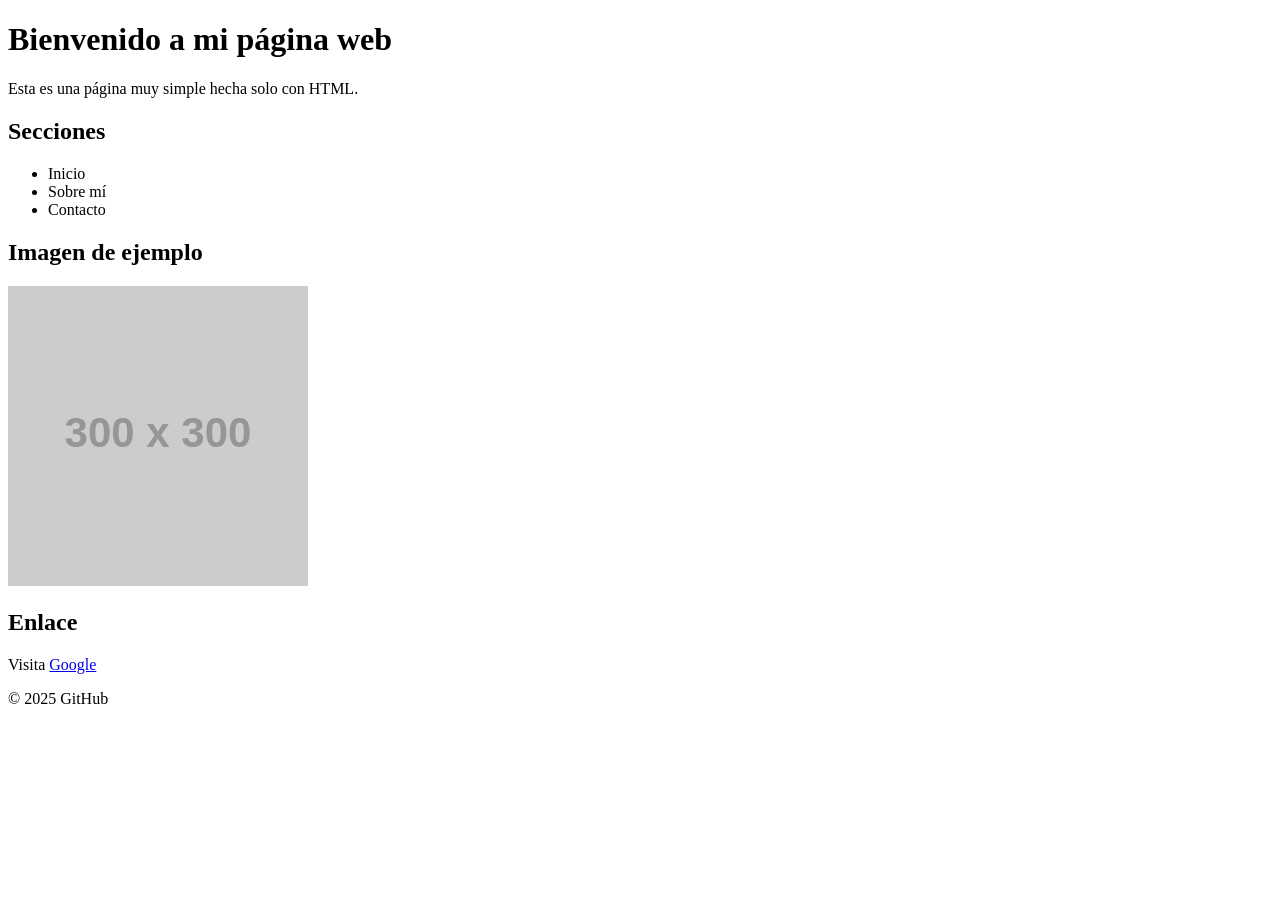
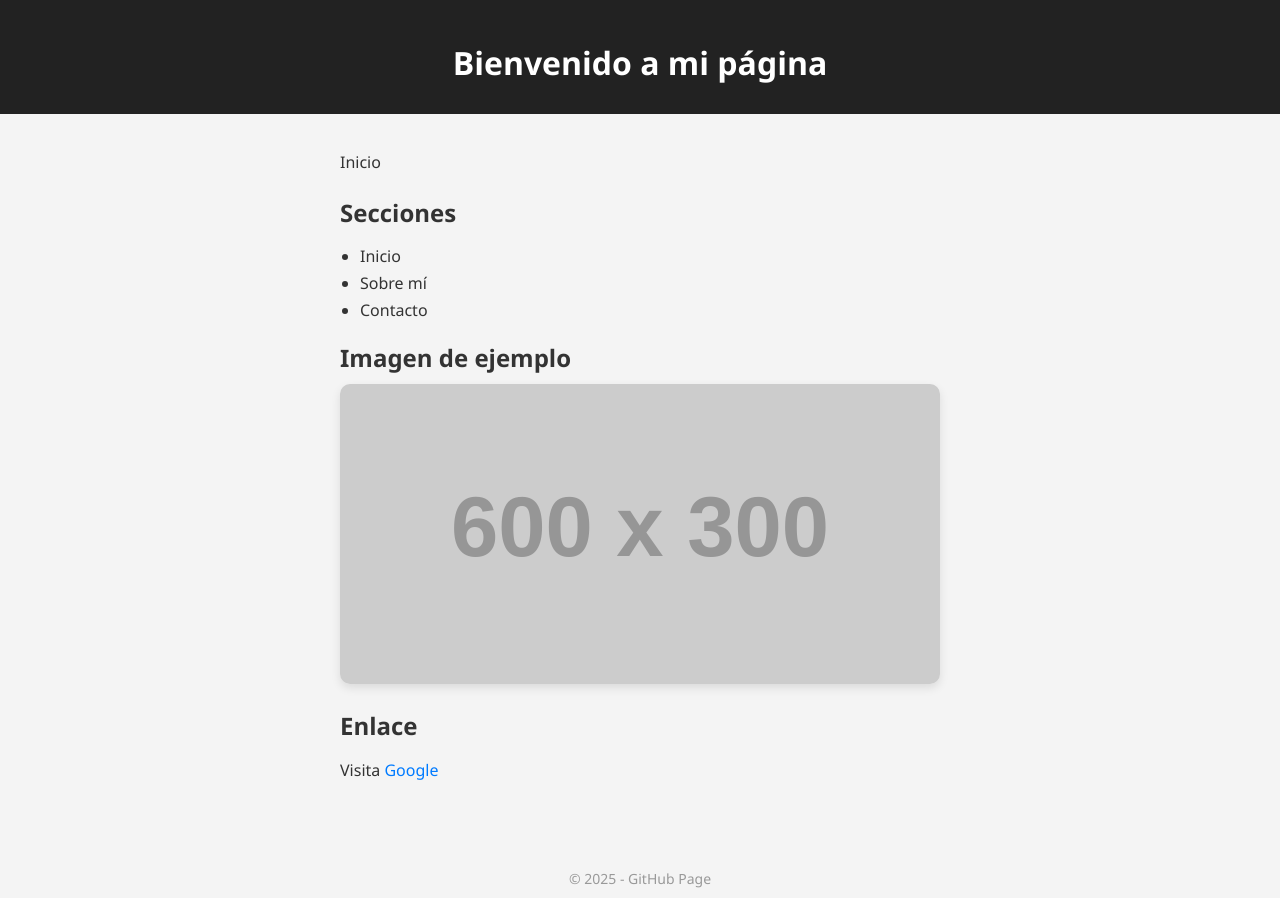
Before and after one commit to bluesun777/bluesun.github.io, a plain HTML site: page index.html in a window 1280 px wide. Before the commit the page ends 800 px from the top, so only its background shows below. Drawn offline with Linux system fonts and the light colour scheme; placeholder pictures from the web are drawn by us.

Commit message:
Update index.html

```diff
--- a/index.html
+++ b/index.html
@@ -1,8 +1,80 @@
 <!DOCTYPE html>
-<html lang="en">
+<html lang="es">
+<head>
+    <meta charset="UTF-8">
+    <title>GitHub</title>
+    <style>
+        body {
+            margin: 0;
+            padding: 0;
+            font-family: 'Segoe UI', sans-serif;
+            background-color: #f4f4f4;
+            color: #333;
+            display: flex;
+            flex-direction: column;
+            align-items: center;
+        }
+
+        header {
+            background-color: #222;
+            color: #fff;
+            padding: 20px 0;
+            width: 100%;
+            text-align: center;
+        }
+
+        main {
+            max-width: 800px;
+            padding: 20px;
+        }
+
+        h1, h2 {
+            margin-bottom: 10px;
+        }
+
+        p {
+            line-height: 1.6;
+        }
+
+        ul {
+            padding-left: 20px;
+        }
+
+        li {
+            margin: 5px 0;
+        }
+
+        img {
+            max-width: 100%;
+            border-radius: 10px;
+            box-shadow: 0 4px 10px rgba(0,0,0,0.1);
+        }
+
+        a {
+            color: #007BFF;
+            text-decoration: none;
+        }
+
+        a:hover {
+            text-decoration: underline;
+        }
+
+        footer {
+            margin-top: 40px;
+            padding: 10px 0;
+            text-align: center;
+            color: #999;
+            font-size: 14px;
+        }
+    </style>
+</head>
 <body>
-    <h1>Bienvenido a mi página web</h1>
-    <p>Esta es una página muy simple hecha solo con HTML.</p>
+    <header>
+        <h1>Bienvenido a mi página</h1>
+    </header>
+
+    <main>
+        <p>Inicio</p>
 
         <h2>Secciones</h2>
         <ul>
@@ -12,13 +84,14 @@
         </ul>
 
         <h2>Imagen de ejemplo</h2>
-    <img src="https://via.placeholder.com/300" alt="Imagen de ejemplo">
+        <img src="https://via.placeholder.com/600x300" alt="Imagen de ejemplo">
 
         <h2>Enlace</h2>
         <p>Visita <a href="https://www.google.com" target="_blank">Google</a></p>
+    </main>
+
+    <footer>
+        &copy; 2025 - GitHub Page
+    </footer>
 </body>
-    <footer>
-        <p>© 2025 GitHub</p>
-    </footer>
-
 </html>
```
Lines whose indentation alone changed are shown as unchanged.
